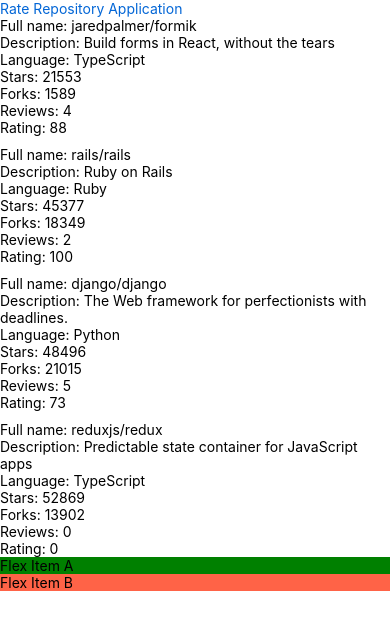
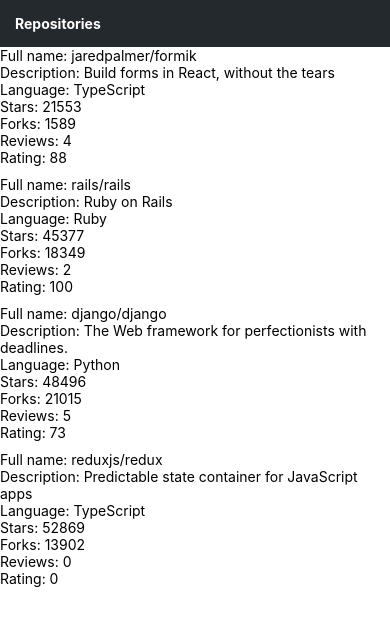
Before and after one commit to serhatprogramming/rate-repository-app, a React Native app: screen / in a window 390 px wide. Shown: the top 630 px of the page. Built offline with nearby package versions, Linux system fonts and the light colour scheme.

Commit message:
app bar added with style and a tab

```diff
--- /dev/null
+++ b/src/components/AppBar.jsx
@@ -0,0 +1,21 @@
+import { View, StyleSheet } from "react-native";
+import Constants from "expo-constants";
+import theme from "../theme";
+import AppBarTab from "./AppBarTab";
+
+const styles = StyleSheet.create({
+  appBar: {
+    paddingTop: Constants.statusBarHeight,
+    backgroundColor: theme.colors.appBarColor,
+  },
+});
+
+const AppBar = () => {
+  return (
+    <View style={styles.appBar}>
+      <AppBarTab tabName="Repositories" />
+    </View>
+  );
+};
+
+export default AppBar;
--- /dev/null
+++ b/src/components/AppBarTab.jsx
@@ -0,0 +1,20 @@
+import { Pressable, Text, StyleSheet, Alert } from "react-native";
+import theme from "../theme";
+
+const styles = StyleSheet.create({
+  tab: {
+    padding: 15,
+    color: theme.colors.appBarTextColor,
+    fontWeight: theme.fontWeights.bold,
+  },
+});
+
+const AppBarTab = ({ tabName }) => {
+  return (
+    <Pressable onPress={() => Alert.alert("i am pressed")}>
+      <Text style={styles.tab}>{tabName}</Text>
+    </Pressable>
+  );
+};
+
+export default AppBarTab;
--- a/src/components/Main.jsx
+++ b/src/components/Main.jsx
@@ -1,12 +1,9 @@
-import Constants from "expo-constants";
 import { StyleSheet, View } from "react-native";
 import RepositoryList from "./RepositoryList";
-import Text from "./Text";
-import FlexExample from "./FlexExample";
+import AppBar from "./AppBar";
 
 const styles = StyleSheet.create({
   container: {
-    marginTop: Constants.statusBarHeight,
     flexGrow: 1,
     flexShrink: 1,
   },
@@ -16,10 +13,9 @@
   return (
     <View>
       <View style={styles.container}>
-        <Text color="primary">Rate Repository Application</Text>
+        <AppBar />
         <RepositoryList />
       </View>
-      <FlexExample />
     </View>
   );
 };
--- a/src/theme.js
+++ b/src/theme.js
@@ -3,6 +3,8 @@
     textPrimary: "#24292e",
     textSecondary: "#586069",
     primary: "#0366d6",
+    appBarColor: "#24292e",
+    appBarTextColor: "#fff",
   },
   fontSizes: {
     body: 14,
```
